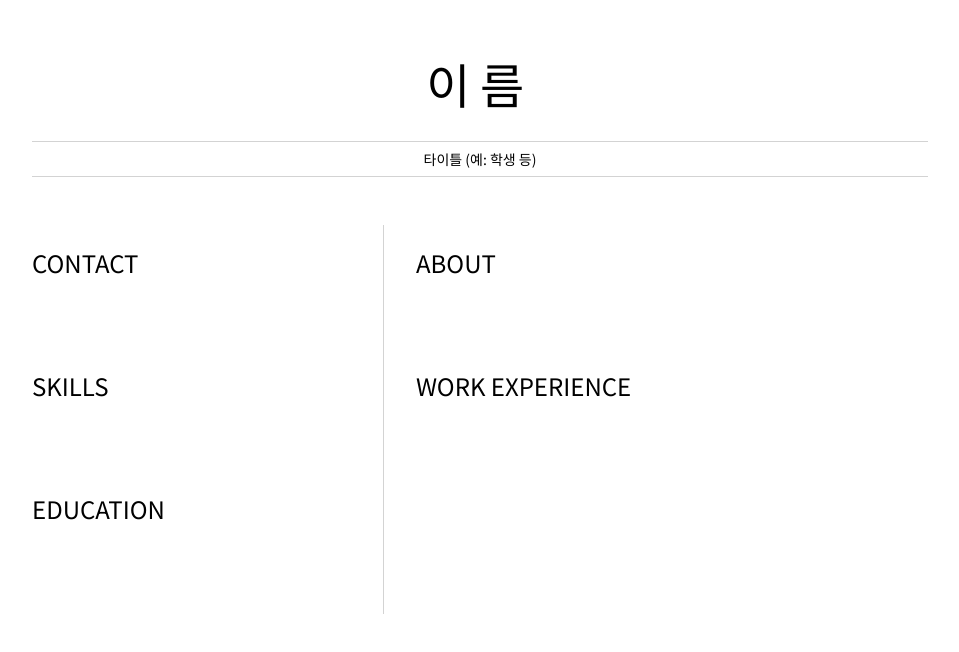
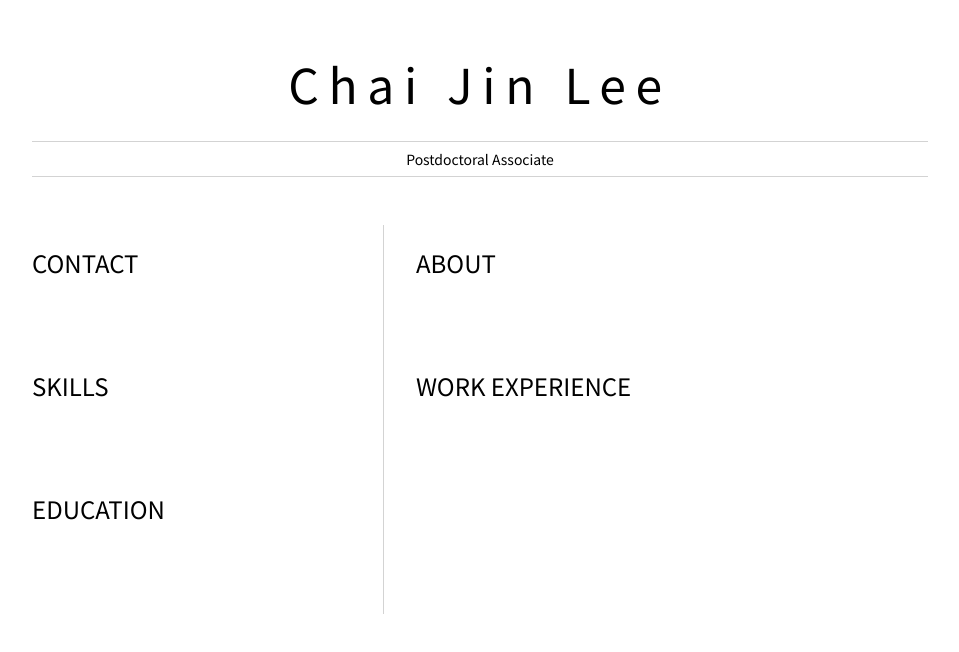
Before and after one commit to Chai-Jin/resume, a plain HTML site: page index.html in a window 1280 px wide. Shown: the whole page, without its empty margins (160-1119 px from the left). Drawn offline with Linux system fonts and the light colour scheme.

Commit message:
add content

```diff
--- a/index.html
+++ b/index.html
@@ -9,9 +9,9 @@
 <body>
     <header id="header">
         <!-- 이력서 헤더 : 이름과 타이틀 작성 -->
-        <h1>이름</h1>
+        <h1>Chai Jin Lee</h1>
         <hr>
-        타이틀 (예: 학생 등)
+        Postdoctoral Associate
         <hr>
       </header>
 
```
